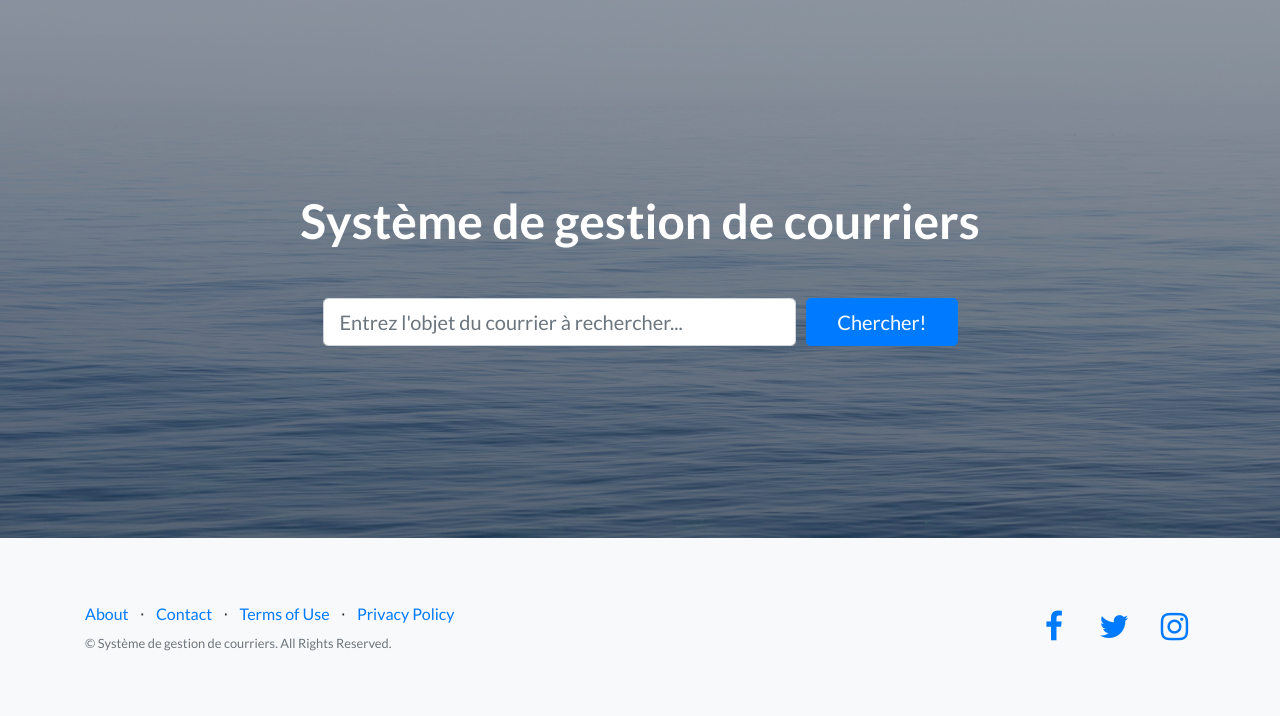
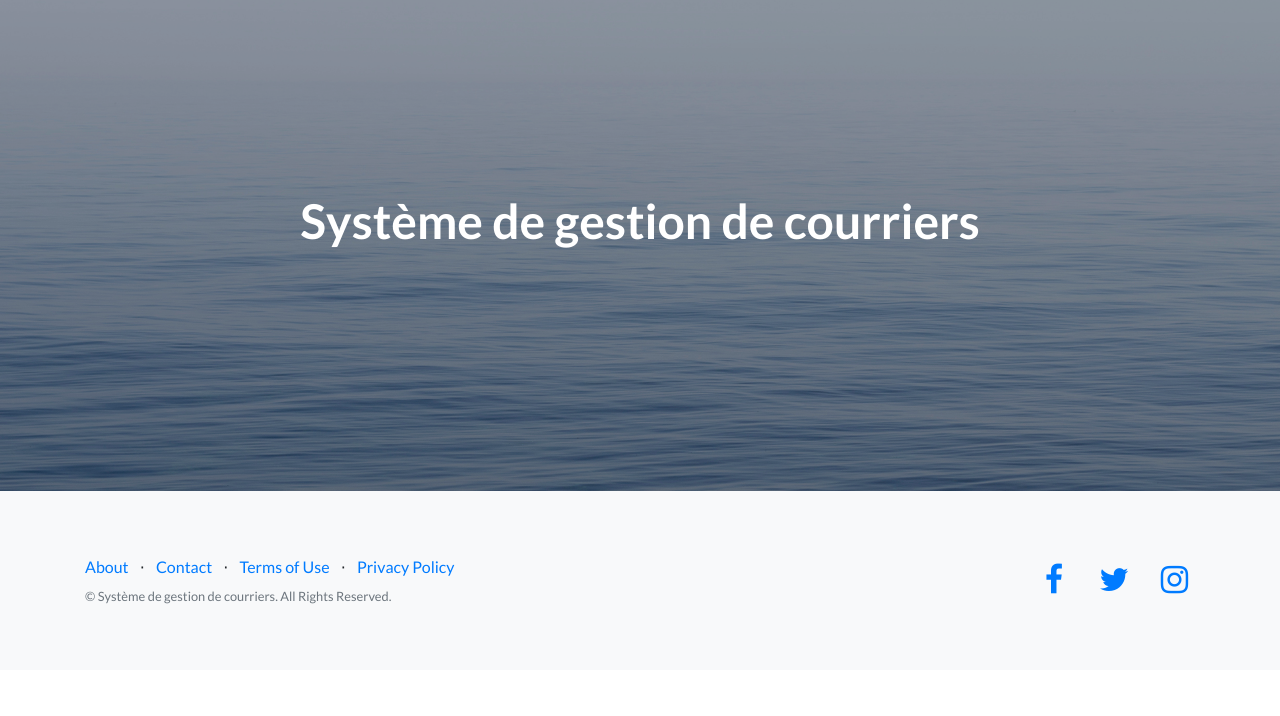
Before and after one commit to Asmaelqara/Courrier, a PHP site: page / in a window 1280 px wide. Shown: the part 56-772 px from the top of the page. Run offline with PHP 8.4, Linux system fonts and the light colour scheme.

Commit message:
Update index.php

```diff
--- a/index.php
+++ b/index.php
@@ -45,16 +45,7 @@ require_once('dbconnection.php');
             <h1 class="mb-5">Système de gestion de courriers <br></h1>
           </div>
           <div class="col-md-10 col-lg-8 col-xl-7 mx-auto">
-            <form action="search-courier.php" method="post">
-              <div class="form-row">
-                <div class="col-12 col-md-9 mb-2 mb-md-0">
-                  <input name="Consignment" type="text" class="form-control form-control-lg" placeholder="Entrez l'objet du courrier à rechercher...">
-                </div>
-                <div class="col-12 col-md-3">
-                  <button type="submit" class="btn btn-block btn-lg btn-primary">Chercher!</button>
-                </div>
-              </div>
-            </form>
+
           </div>
         </div>
       </div>
```
